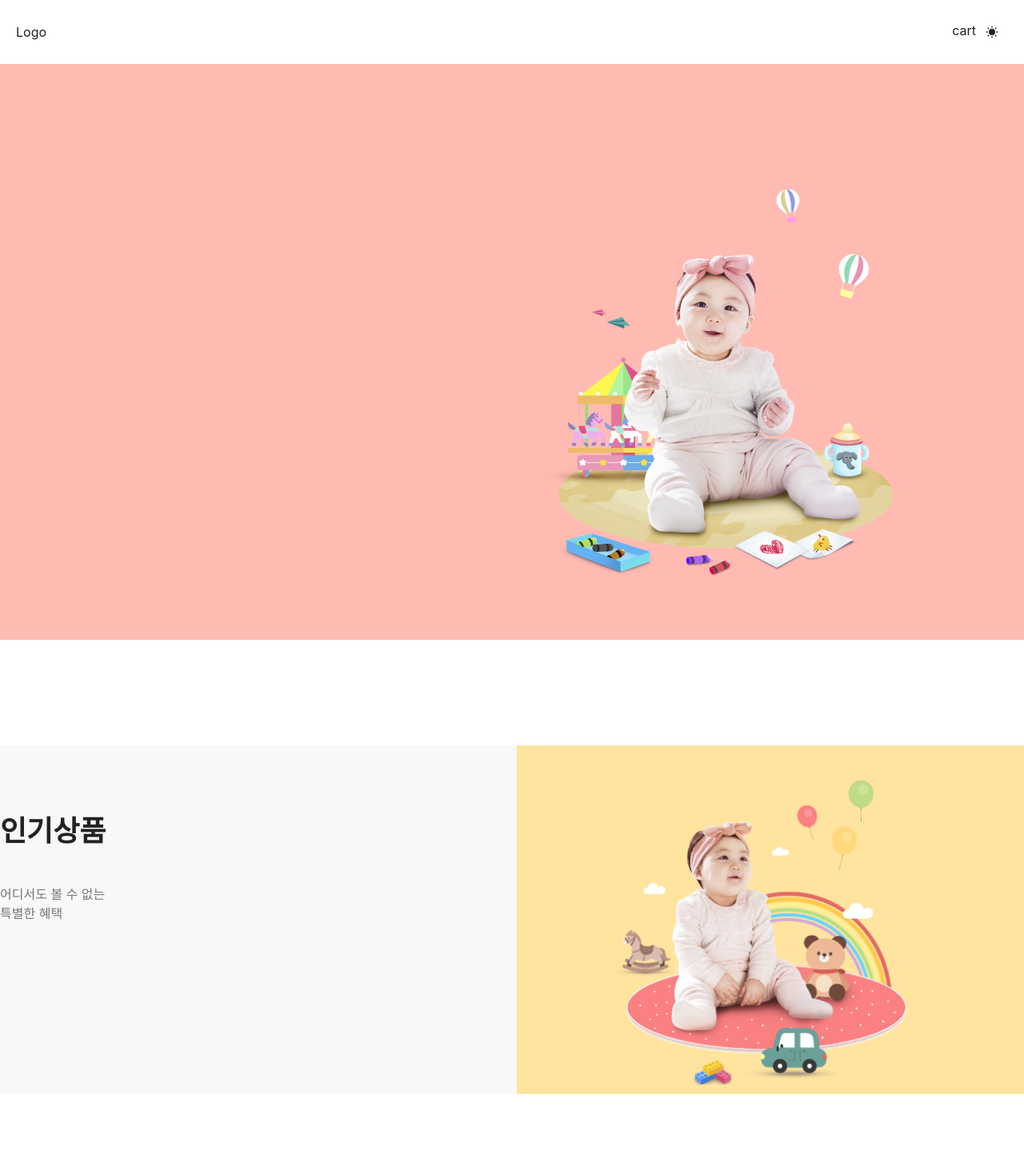
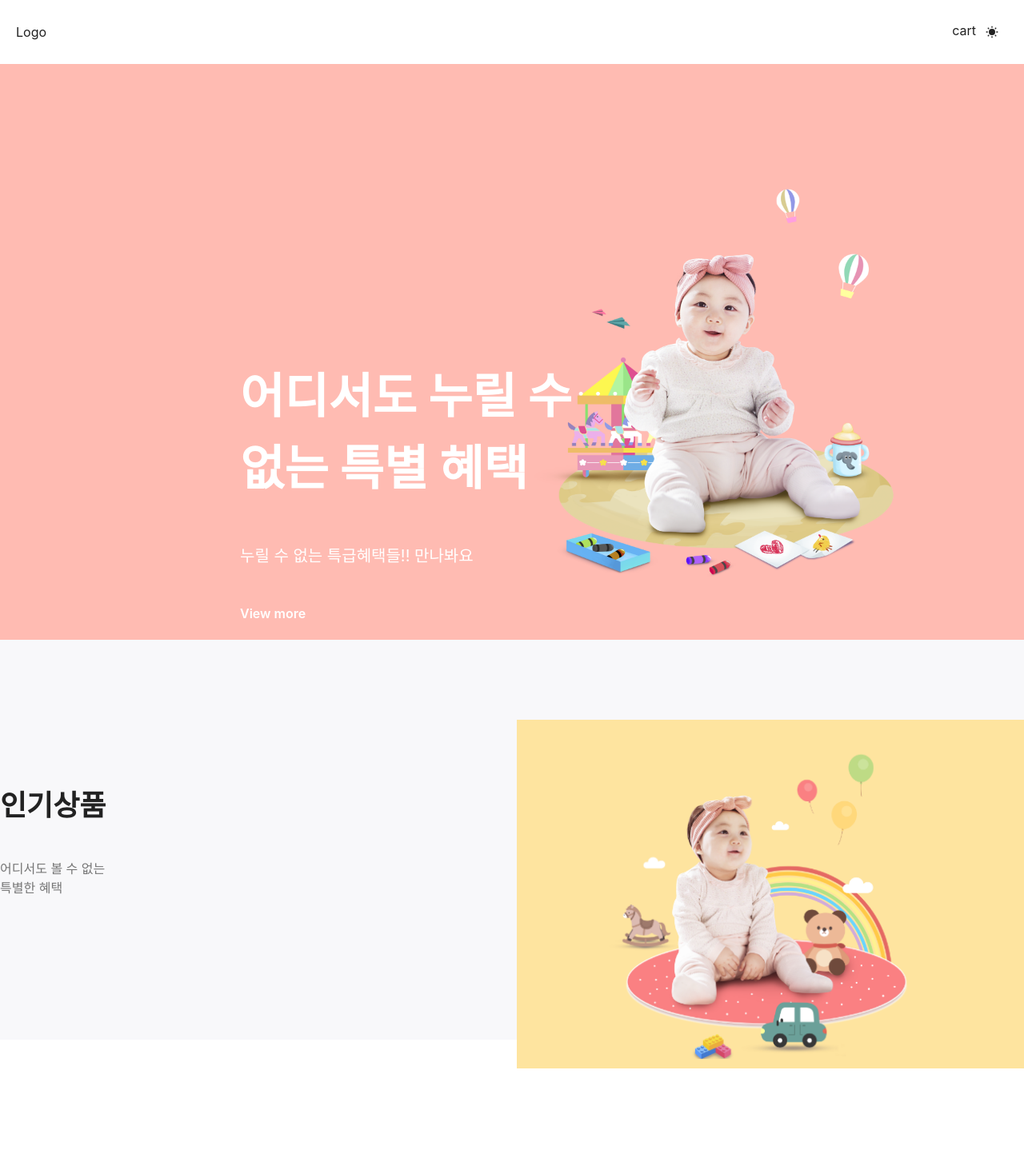
Before and after one commit to been95/simple-shopping-mall, a React (Create React App) app: page / in a window 1280 px wide. Shown: the top 1438 px of the page at 80% size. Built offline with nearby package versions, Linux system fonts and the light colour scheme.

Commit message:
feat: home add

```diff
--- a/package.json
+++ b/package.json
@@ -12,6 +12,7 @@
     "@testing-library/jest-dom": "^5.14.1",
     "@testing-library/react": "^13.0.0",
     "@testing-library/user-event": "^13.2.1",
+    "axios": "^0.27.2",
     "framer-motion": "^6",
     "react": "^18.0.0",
     "react-dom": "^18.0.0",
--- a/src/pages/Home.js
+++ b/src/pages/Home.js
@@ -1,5 +1,5 @@
 import React from "react";
-import { Box, useColorModeValue, Button, Grid, Image, Text,Tabs, TabList, TabPanels, Tab, TabPanel} from "@chakra-ui/react";
+import { Box, useColorModeValue, Button, Grid, Image, Text, Icon} from "@chakra-ui/react";
 
 const mockData = [
   { id: 1, title: "[순성] 데일리모노 ISOFIX_카시트", desc: "신생아~7세까지 사용가능", image : 'img/daily_mono.png'},
@@ -15,13 +15,20 @@ const Home = () => {
 
   return (
     <div>
-      <Box>
+      <Box position="relative">
         <Image src='img/slide-welcome-01.png' alt='Dan Abramov' w='100%'/>
-        {/* <Text fontSize='6xl' fontWeight="bold" color="#FFFFFF">어디서도 누릴 수 <br />없는 특별 혜택</Text> */}
+        <Box position='absolute' top='370px' mr='295px' ml="300px">
+            <Text fontSize='6xl' fontWeight="bold" color="#FFFFFF">어디서도 누릴 수 <br />없는 특별 혜택</Text>
+            <Text fontSize='xl' color="#FFFFFF" mt='50px'>누릴 수 없는 특급혜택들!! 만나봐요</Text>
+            <Button variantColor="teal" variant="link" mt='47px' color="#FFFFFF">
+              View more
+            </Button>
+        </Box>
       </Box>
 
-      <Box background='#F8F8FA'>
-          <Grid  templateColumns='repeat(2, 1fr)' gap={3} w='1280px' mt='132px'>
+      <Box>
+          <Box background='#F8F8FA' w='100%' h='500px' position="relative"></Box>
+          <Grid  templateColumns='repeat(2, 1fr)' gap={3} mt='-400px' position='absolute'>
               <Box mt='80px'>
                 <Text fontSize='4xl' fontWeight="bold">
                   인기상품
```
Also changed, not shown: public/img/button.png (added), 1 other file (tests, documents, lock files or other folders).
